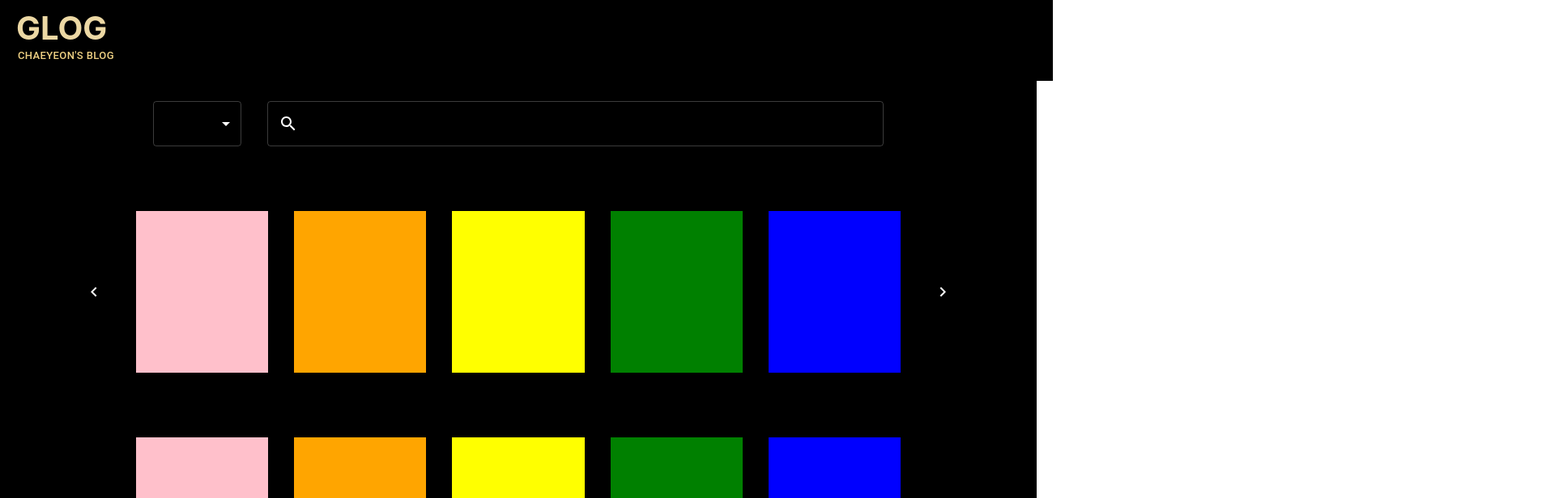
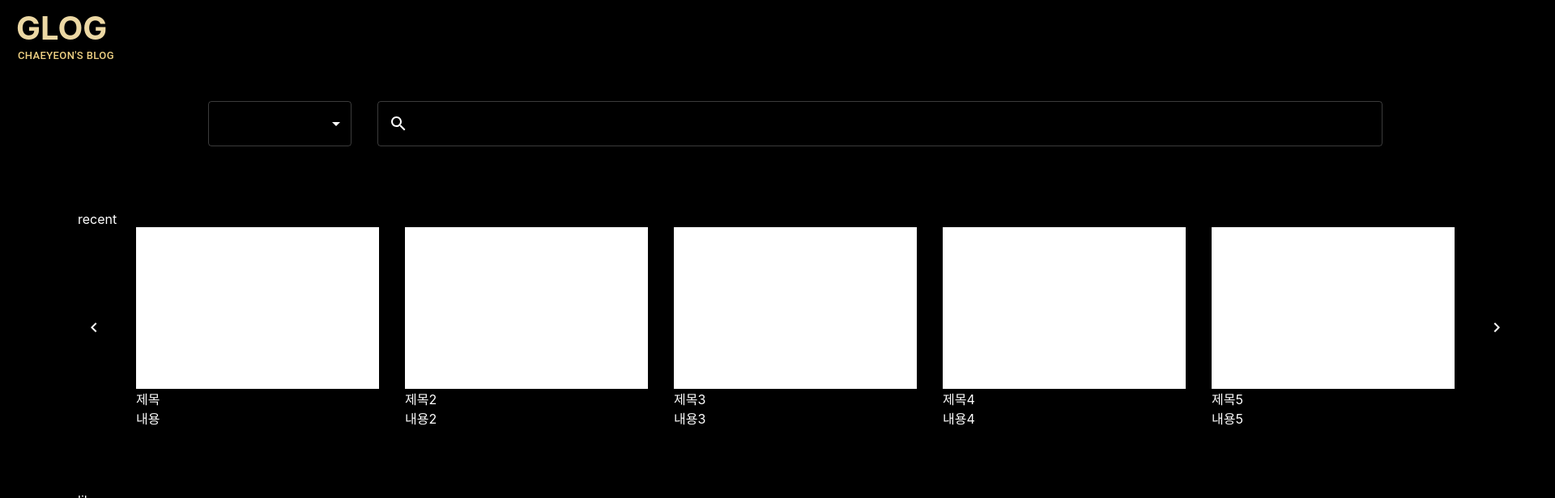
Before and after one commit to h-164/reactbasic, a React (Create React App) app: page / in a window 1280 px wide. Shown: the top 616 px of the page at 81% size, 1920 px wide, since content can reach past the window. Built offline with nearby package versions, Linux system fonts and the light colour scheme.

Commit message:
map으로 제목,내용도 반복했다

```diff
--- a/src/page/Main/Main.js
+++ b/src/page/Main/Main.js
@@ -11,7 +11,109 @@ const Main = () => {
     setAge(event.target.value);
   };
 
-const Array = ["recent", "like", "comment", "click", "sinddong"]
+  const array = [
+    {
+      class: "recent",
+      card: [
+        {
+          title: "제목",
+          content: "내용",
+        },
+        {
+          title: "제목2",
+          content: "내용2",
+        },
+        {
+          title: "제목3",
+          content: "내용3",
+        },
+        {
+          title: "제목4",
+          content: "내용4",
+        },
+        {
+          title: "제목5",
+          content: "내용5",
+        },
+      ],
+    },
+    {
+      class: "like",
+      card: [
+        {
+          title: "제목",
+          content: "내용",
+        },
+        {
+          title: "제목2",
+          content: "내용2",
+        },
+        {
+          title: "제목3",
+          content: "내용3",
+        },
+        {
+          title: "제목4",
+          content: "내용4",
+        },
+        {
+          title: "제목5",
+          content: "내용5",
+        },
+      ],
+    },
+    {
+      class: "comment",
+      card: [
+        {
+          title: "제목",
+          content: "내용",
+        },
+        {
+          title: "제목2",
+          content: "내용2",
+        },
+        {
+          title: "제목3",
+          content: "내용3",
+        },
+        {
+          title: "제목4",
+          content: "내용4",
+        },
+        {
+          title: "제목5",
+          content: "내용5",
+        },
+      ],
+    },
+    {
+      class: "click",
+      card: [
+        {
+          title: "제목",
+          content: "내용",
+        },
+        {
+          title: "제목2",
+          content: "내용2",
+        },
+        {
+          title: "제목3",
+          content: "내용3",
+        },
+        {
+          title: "제목4",
+          content: "내용4",
+        },
+        {
+          title: "제목5",
+          content: "내용5",
+        },
+      ],
+    },
+  ];
+  //const Array = ["recent", "like", "comment", "click", "sinddong"]
 
   return (
     <Stack height="100%">
@@ -19,8 +121,11 @@ const Array = ["recent", "like", "comment", "click", "sinddong"]
       <Stack
         spacing={10}
         height="5000px"
+        minWidth="100%"
+        width="min-content"
         bgcolor="black"
-        padding="125px 96px 40px 96px">
+        padding="125px 96px 40px 96px"
+      >
         <Stack direction="row" spacing={4} justifyContent="center">
           <Select
             value={age}
@@ -42,7 +147,8 @@ const Array = ["recent", "like", "comment", "click", "sinddong"]
                   },
                 },
               },
-            }}>
+            }}
+          >
             <MenuItem value={10}>태그</MenuItem>
             <MenuItem value={20}>작성자</MenuItem>
             <MenuItem value={30}>내용</MenuItem>
@@ -70,24 +176,31 @@ const Array = ["recent", "like", "comment", "click", "sinddong"]
             }}
           />
         </Stack>
-        {Array.map((sudol,index)=>{
-                return(
-                <Stack spacing={4} direction="row">
+        {array.map((sudol, index) => {
+          return (
+            <Stack>
+              <Stack color="white">{sudol.class}</Stack>
+              <Stack spacing={4} direction="row">
                 <IconButton>
-                <ChevronLeftIcon />
+                  <ChevronLeftIcon />
                 </IconButton>
-                <Stack width="300px" height="200px" bgcolor="pink" />
-                <Stack width="300px" height="200px" bgcolor="orange" />
-                <Stack width="300px" height="200px" bgcolor="yellow" />
-                <Stack width="300px" height="200px" bgcolor="green" />
-                <Stack width="300px" height="200px" bgcolor="blue" />
+                {sudol.card.map((cardContent, i) => {
+                  return (
+                    <Stack>
+                      <Stack width="300px" height="200px" bgcolor="white" />
+                      <Stack color="white">{cardContent.title}</Stack>
+                      <Stack color="white">{cardContent.content}</Stack>
+                    </Stack>
+                  );
+                })}
+
                 <IconButton>
-                <ChevronRightIcon />
+                  <ChevronRightIcon />
                 </IconButton>
-                </Stack>
-                )
-        })
-        }
+              </Stack>
+            </Stack>
+          );
+        })}
       </Stack>
     </Stack>
   );
```
